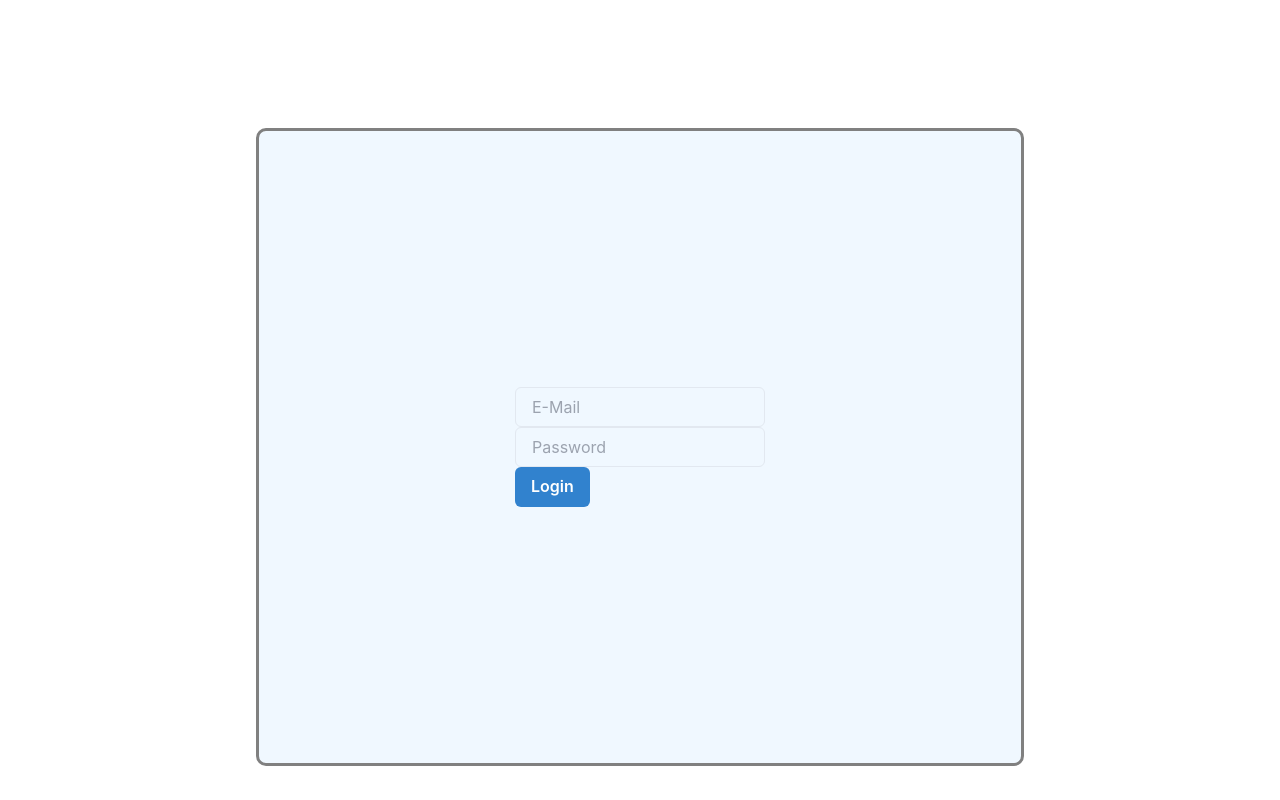
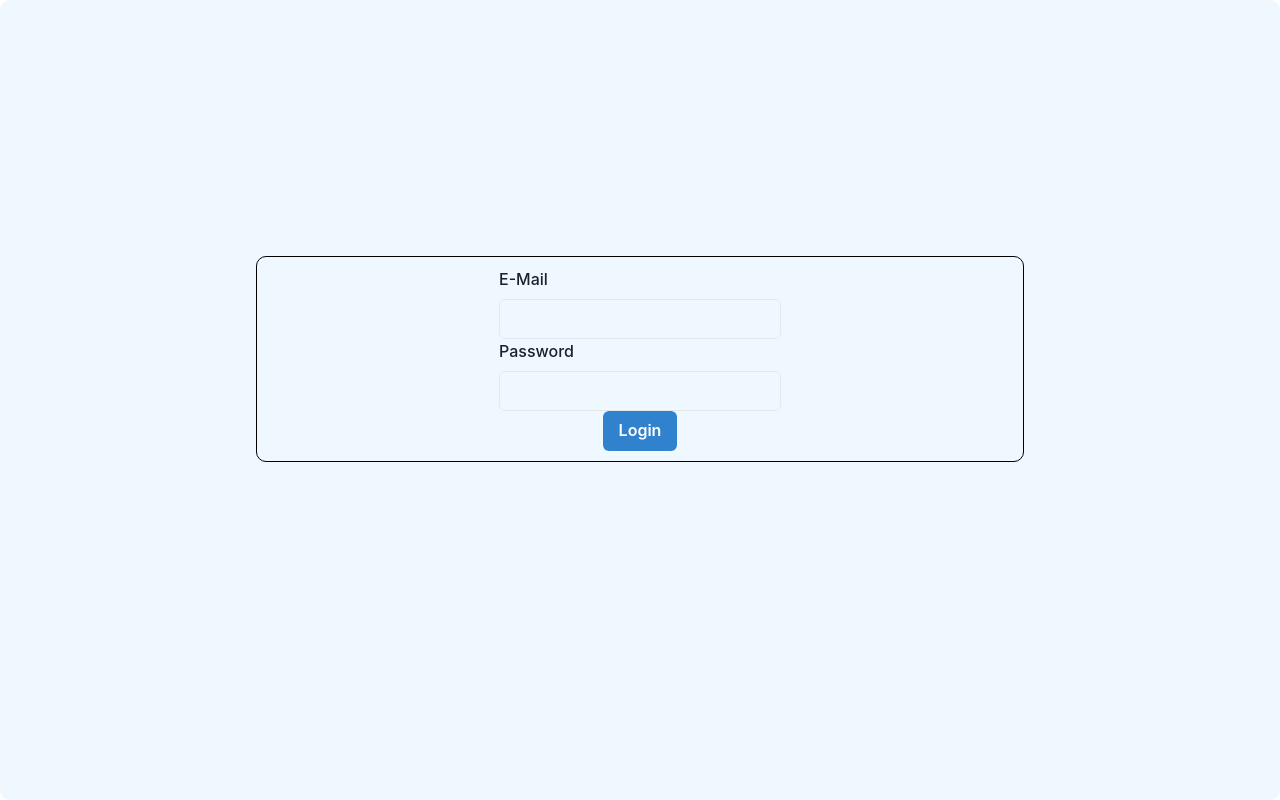
Before and after one commit to ErnestoCZ/React_vite_Frontend_TodoApp, a React (Vite) app: page / in a window 1280 px wide. Built offline with nearby package versions, Linux system fonts and the light colour scheme.

Commit message:
changed many todoPage Items to chakra ui components

```diff
--- a/package.json
+++ b/package.json
@@ -16,12 +16,14 @@
     "framer-motion": "^11.3.24",
     "react": "^18.3.1",
     "react-dom": "^18.3.1",
+    "react-hook-form": "^7.52.2",
     "react-router-dom": "^6.26.0",
     "styled-components": "^6.1.12",
     "zod": "^3.23.8"
   },
   "devDependencies": {
     "@eslint/js": "^9.8.0",
+    "@hookform/devtools": "^4.3.1",
     "@types/react": "^18.3.3",
     "@types/react-dom": "^18.3.0",
     "@vitejs/plugin-react-swc": "^3.5.0",
--- a/src/models/todo.model.ts
+++ b/src/models/todo.model.ts
@@ -15,3 +15,10 @@ const todoSchema = z.object({
 export const todoArraySchema = z.array(todoSchema);
 
 export type Todo = z.infer<typeof todoSchema>;
+
+const LoginCredentialsSchema = z.object({
+  email: z.string().email(),
+  password: z.string(),
+});
+
+export type LoginCredentials = z.infer<typeof LoginCredentialsSchema>;
--- a/src/todos/TodoInputForm.tsx
+++ b/src/todos/TodoInputForm.tsx
@@ -1,18 +1,43 @@
 import {FC, useRef, useState} from 'react';
 import { Todo } from '../models/todo.model';
+import { FormControl, Input,Button,Box, Flex, FormLabel } from '@chakra-ui/react';
+import { useForm } from 'react-hook-form';
+import {DevTool} from '@hookform/devtools';
 
 
 interface TodoInputFormProps {
     addTodoHandler?: (newTodo: Todo) => void
 }
 
+type FormData = {
+    title:string
+    description:string
+}
+
 export const TodoInputForm: FC<TodoInputFormProps> = ({addTodoHandler}) => {
 
+    const onSubmit = (data: FormData) => {
+        console.log(data)
+        //TODO add new task via backend => if success than add to list
+    }
+    const {control,register, handleSubmit} = useForm<FormData>()
     return(
         <div>
-            <form >
-                <input type="text" placeholder='New Todo'/>
-                <button type='submit'>Add</button>
+            <form onSubmit={handleSubmit(onSubmit)} noValidate>
+                <FormControl>
+                <FormLabel>Title</FormLabel>
+                <Flex>
+
+                <Input type="text" placeholder='New Todo' {...register("title",{required: "title is required"})}/>
+                </Flex>
+                <FormLabel>Description</FormLabel>
+                <Flex>
+
+                <Input type="text" placeholder='Description' {...register("description",{required: "description is required"})}/>
+                </Flex>
+                <Button type='submit'>Add new Task</Button>
+                </FormControl>
+            <DevTool control={control}/>
             </form>
         </div>
     )
--- a/src/todos/TodoList.tsx
+++ b/src/todos/TodoList.tsx
@@ -2,11 +2,16 @@ import {FC} from 'react';
 import { Todo } from '../models/todo.model';
 import { TodoListItem } from './TodoListItem';
 import { TodoInputForm } from './TodoInputForm';
+import { UnorderedList } from '@chakra-ui/react';
+import styled from 'styled-components';
 
 interface TodoListProps {
     items: Todo[],
     addTodoHandler: (newTodo: Todo) => void
 }
+const StyledUnorderedTodoListBox = styled(UnorderedList)`
+
+`
 export const TodoList: FC<TodoListProps> = ({items,addTodoHandler}) => {
 
     return(
@@ -16,11 +21,12 @@ export const TodoList: FC<TodoListProps> = ({items,addTodoHandler}) => {
 
         <div className='grid grid-cols-1 gap-2'>
             <div className='border-solid border-2 border-yellow-500 m-2 p-2'>
-                <ul >
+
+                <TodoInputForm addTodoHandler={addTodoHandler} />
+                <UnorderedList>
                     {items.map(item => <TodoListItem key={item.id} item={item}></TodoListItem>)}
-                </ul>
+                </UnorderedList>
             </div>
-        <TodoInputForm addTodoHandler={addTodoHandler} />
         </div>
 
 
--- a/src/todos/TodoListItem.tsx
+++ b/src/todos/TodoListItem.tsx
@@ -1,20 +1,25 @@
 import {FC} from 'react';
 import {Todo} from '../models/todo.model';
+import { Box,Button,ListItem } from '@chakra-ui/react';
+import styled from 'styled-components';
 interface TodolistItemProps {
     item: Todo,
 }
+const StyledListItemBox = styled(Box)`
+    width: 100%;
+    background-color: wheat;
+    padding: 10px;
+    margin: 5px;
+    border-radius: 5px;
 
+`
 export const TodoListItem: FC<TodolistItemProps> = ({item}) => {
     return(
-        <li>
-            <div className='bg-yellow-500 my-2 p-2 rounded-md text-2xl text-left grid grid-rows-2'>
-                <div className='font-sans'>
-                    {item.title}
-                </div>
-                <div className='italic'>
-                    {item.description}
-                </div>
-            </div>
-        </li>
+        <ListItem>
+            <StyledListItemBox>
+                {item.title}
+                <Button colorScheme='red'>Delete</Button>
+            </StyledListItemBox>
+        </ListItem>
     )
 }
--- /dev/null
+++ b/src/ui/LoginForm.tsx
@@ -0,0 +1,57 @@
+import {FC} from 'react';
+import {useForm} from 'react-hook-form';
+import {DevTool} from '@hookform/devtools';
+import {Input, Box, Button, Center, Flex, FormControl, FormLabel} from '@chakra-ui/react';
+import styled from 'styled-components';
+
+type FormValues= {
+    email:string
+    password: string
+}
+
+const StyledLoginForm = styled(Box)`
+    background-color: aliceblue;
+    margin-left: 0%;
+    margin-right: 0%;
+    margin-top: 0%;
+    padding: 20%;
+    border-radius: 10px;
+    min-height: 100vh;
+
+`
+const StyledCenteredBox = styled(Center)`
+    border-radius: 10px;
+    border: 1px solid black;
+    padding: 10px;
+
+`
+export const LoginForm:FC = () => {
+
+    const {register, handleSubmit,control} = useForm<FormValues>()
+    const onSubmit = (data: FormValues) => {
+
+        console.log(data)
+
+    }
+    return(
+        <StyledLoginForm>
+            <StyledCenteredBox >
+                <Flex flexDirection={'column'}>
+                    <form onSubmit={handleSubmit(onSubmit)} noValidate>
+                        <FormControl>
+                            <FormLabel htmlFor='email'>E-Mail</FormLabel>
+                            <Input type='email' id='email'  {...register("email", {required: 'Email is required'})}/>
+
+                            <FormLabel htmlFor='password'>Password</FormLabel>
+                            <Input type='password' id='password'  {...register("password", {required: 'Password is required'})}/>
+                            <Center>
+                                <Button colorScheme='blue' type='submit'>Login</Button>
+                            </Center>
+                        </FormControl>
+                    </form>
+                </Flex>
+            <DevTool control={control}/>
+            </StyledCenteredBox>
+        </StyledLoginForm>
+    )
+}
--- a/src/ui/LoginPage.tsx
+++ b/src/ui/LoginPage.tsx
@@ -1,6 +1,7 @@
-import {ChangeEvent, FC, PropsWithChildren, useRef} from 'react';
+import {FC} from 'react';
 import {styled} from 'styled-components';
-import {Box, Button, FormControl, FormHelperText, Input} from '@chakra-ui/react';
+import {Box} from '@chakra-ui/react';
+import { LoginForm } from './LoginForm';
 
 const StyledBox = styled(Box)`
 
@@ -15,40 +16,9 @@ const StyledBox = styled(Box)`
 
 `
 
+export const LoginPage : FC = () => {
 
-export const LoginPage : FC<PropsWithChildren<any>> = () => {
-    const emailInput = useRef<string>('');
-    const passwordInput = useRef<string>('');
-
-    function onEmailChange(event: ChangeEvent<HTMLInputElement>) {
-        event.preventDefault();
-        emailInput.current = event.target.value;
-        console.log(emailInput.current)
-
-    }
-    function onPasswordChange(event: ChangeEvent<HTMLInputElement>) {
-        event.preventDefault();
-        passwordInput.current = event.target.value;
-        console.log(passwordInput.current)
-
-    }
-    function onLoginSubmit() {
-        //TODO submit function
-    }
     return (
-        <StyledBox>
-            <form onSubmit={onLoginSubmit}>
-
-            <FormControl>
-                <Input type='email' placeholder='E-Mail' onChange={onEmailChange}/>
-                <Input type='password' placeholder='Password' onChange={onPasswordChange}/>
-                <Box >
-                    <Button colorScheme='blue' type='submit'>Login</Button>
-                </Box>
-            </FormControl>
-
-            </form>
-
-        </StyledBox>
+        <LoginForm/>
     )
 }
```
Also changed, not shown: 1 other file (tests, documents, lock files or other folders).
